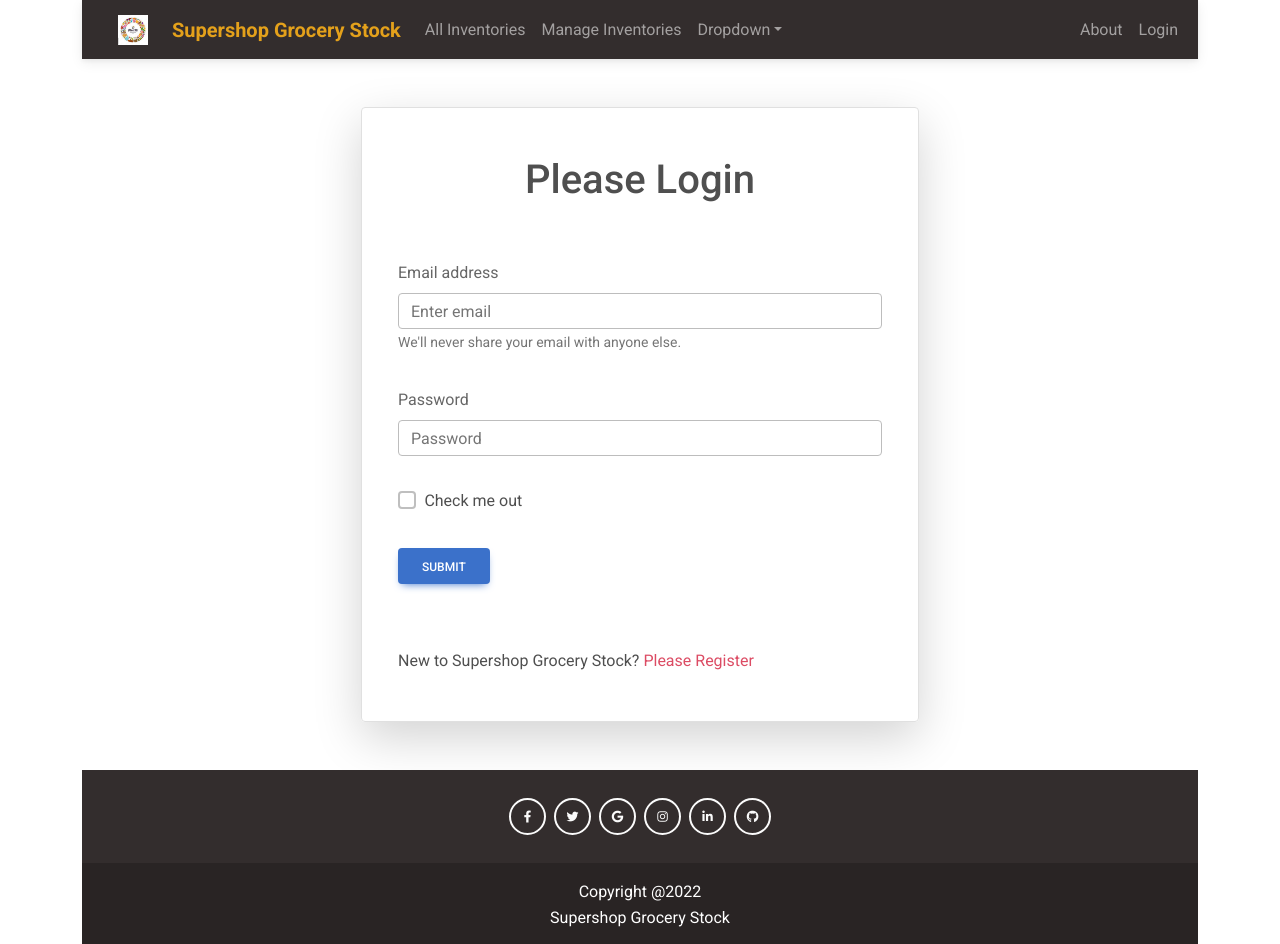
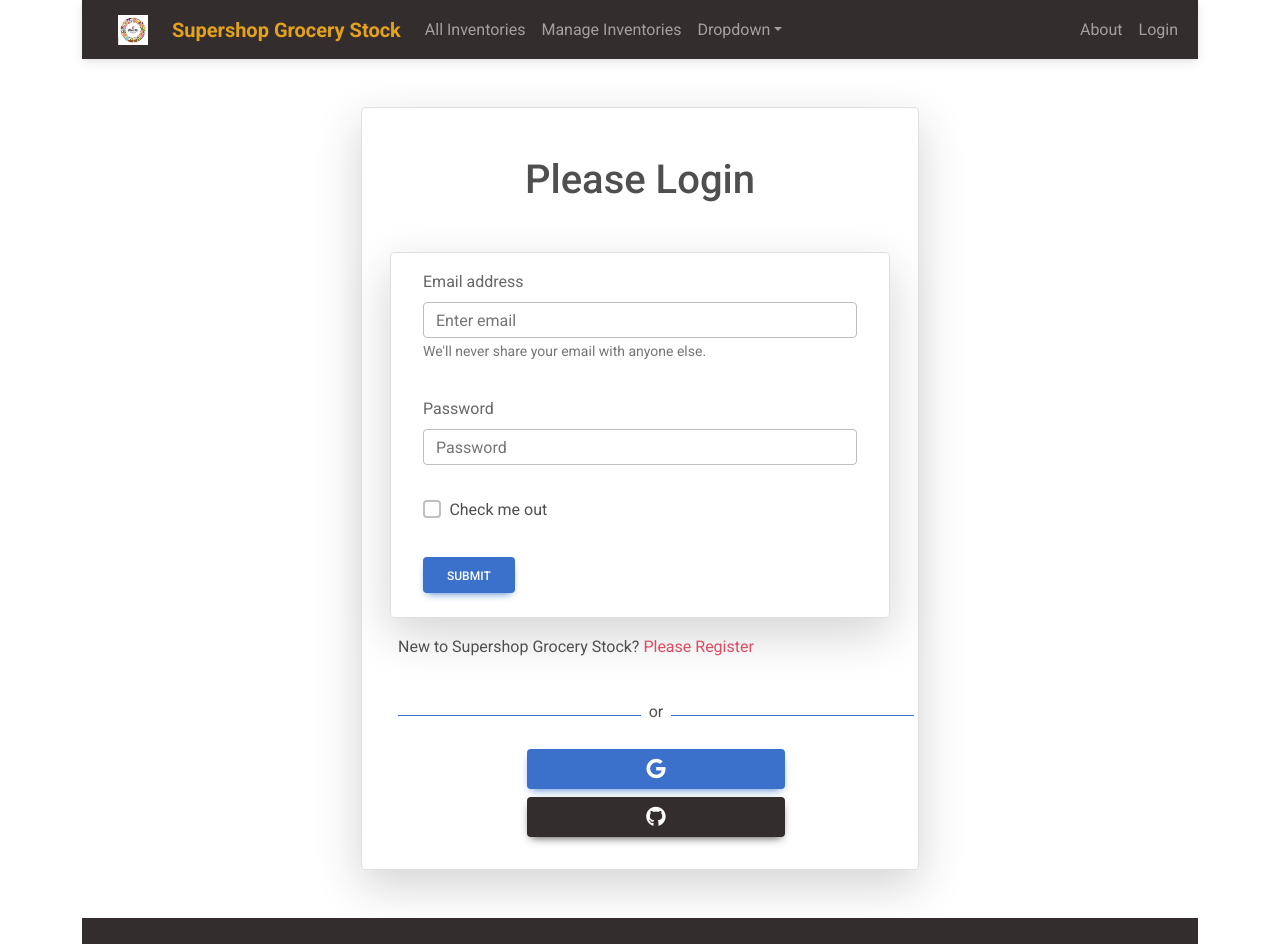
Before and after one commit to tashfiaislamistila/supershop-grocery-stock-warehouse-management-client, a React (Create React App) app: page /login in a window 1280 px wide. Shown: the top 944 px of the page. Built offline with nearby package versions, Linux system fonts and the light colour scheme; no server answers.

Commit message:
login page modification

```diff
--- a/src/Pages/Login/Login/Login.js
+++ b/src/Pages/Login/Login/Login.js
@@ -3,6 +3,7 @@ import { Button, Form } from 'react-bootstrap';
 import { useSignInWithEmailAndPassword } from 'react-firebase-hooks/auth';
 import { Link, useLocation, useNavigate } from 'react-router-dom';
 import auth from '../../../firebase.init';
+import SocialLogin from '../SocialLogin/SocialLogin';
 
 const Login = () => {
     const emailRef = useRef('');
@@ -38,7 +39,7 @@ const Login = () => {
             <div className='mt-5 text-center mb-5'>
                 <h1>Please Login</h1>
             </div>
-            <Form onSubmit={handleSubmit}>
+            <Form className='border shadow-lg rounded mb-3 p-2 mx-3' onSubmit={handleSubmit}>
                 <Form.Group className="mb-3  p-2 mx-3" controlId="formBasicEmail">
                     <Form.Label>Email address</Form.Label>
                     <Form.Control ref={emailRef} type="email" placeholder="Enter email" required />
@@ -54,15 +55,16 @@ const Login = () => {
                 <Form.Group className="mb-3  p-2 mx-3" controlId="formBasicCheckbox">
                     <Form.Check type="checkbox" label="Check me out" />
                 </Form.Group>
-                <div className='mb-5  p-2 mx-3'>
+                <div className='mb-2  p-2 mx-3'>
                     <Button variant="primary" type="submit">
                         Submit
                     </Button>
                 </div>
             </Form>
-            <div className='mb-4 px-4 py-2 '>
+            <div className='mb-4 px-4'>
                 <p>New to Supershop Grocery Stock?<Link to="/register" className='text-danger pe-auto text-decoration-none ' onClick={navigateToRegisterPage}> Please Register</Link></p>
             </div>
+            <SocialLogin></SocialLogin>
         </div>
     );
 };
--- a/src/Pages/Login/Register/Register.js
+++ b/src/Pages/Login/Register/Register.js
@@ -31,16 +31,23 @@ const Register = () => {
     }
     return (
         <div className='register-form'>
+            <div className='container w-50 mx-auto border mt-5 mb-5 shadow-lg rounded'>
+                <div className='mt-5'>
                     <h2 style={{ textAlign: 'center' }}>Please Register</h2>
+                </div>
+
+                <div className='mt-5 mb-5'>
                     <form onSubmit={handleRegister}>
                         <input type="text" name="name" id="" placeholder='Your Name' />
-
                         <input type="email" name="email" id="" placeholder='Your Email'
                             required />
                         <input type="password" name="password" id="" placeholder='Your Password' required />
                         <input type="submit" value="Register" />
                     </form>
                     <p>Already have an account?<Link to="/login" className='text-danger pe-auto text-decoration-none' onClick={navigateLogin}> Please Login</Link></p>
+                </div>
+
+            </div>
         </div >
     );
 };
--- /dev/null
+++ b/src/Pages/Login/SocialLogin/SocialLogin.js
@@ -0,0 +1,24 @@
+import React from 'react';
+
+const SocialLogin = () => {
+    return (
+        <div className='container mb-3 p-2 mx-3'>
+            <div className='d-flex align-items-center'>
+                <div style={{ height: '1px' }} className='bg-primary w-50'></div>
+                <p className='mt-2 px-2'>or</p>
+                <div style={{ height: '1px' }} className='bg-primary w-50'></div>
+            </div>
+            <div>
+                <button className='btn btn-primary w-50 d-block mx-auto my-2'>
+                    <i className="fs-5 fab fa-google"></i>
+                </button>
+                <button className='btn btn-dark w-50 d-block mx-auto my-2'>
+                    <i className="fs-5  fab fa-github"></i>
+                </button>
+
+            </div>
+        </div>
+    );
+};
+
+export default SocialLogin;
```
Lines whose indentation alone changed are shown as unchanged.
